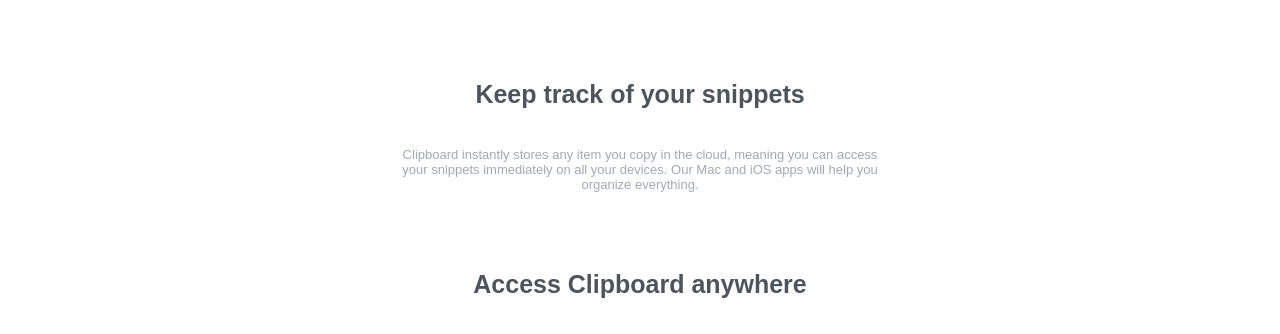
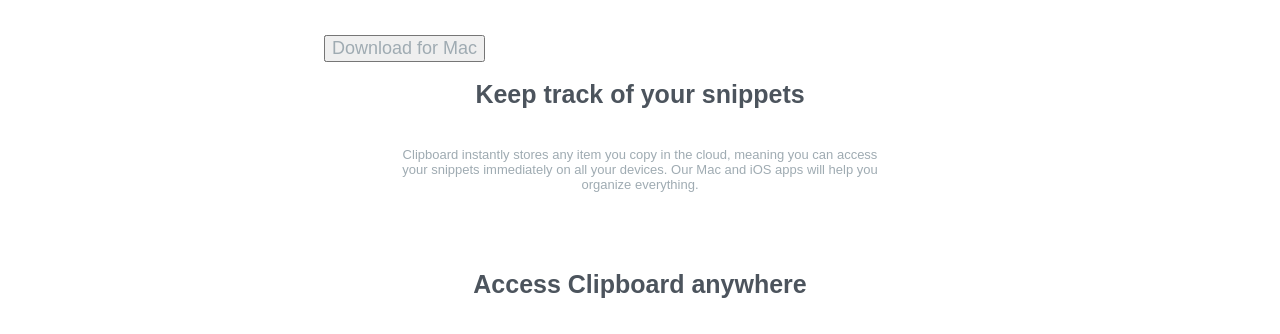
Before and after one commit to KatiaSonally/Clipboard-landing-page, a plain HTML site: page index.html in a window 1280 px wide. Shown: the part 451-785 px from the top of the page. Drawn offline with Linux system fonts and the light colour scheme; a web font is replaced by a local one.

Commit message:
Inserção dos botões.

```diff
--- a/index.html
+++ b/index.html
@@ -19,6 +19,10 @@
         <main>
             <div class="chamada">
                 <p>Clipboard allows you to track and organize everything you copy. Instantly access your clipboard on all your devices.</p>
+            </div>
+            <div class="container">
+                <input type="submit" value="Download for iOS" class="botoes">
+                <input type="submit" value="Download for Mac" class="botoes">
             </div>
             <div class="chamada2">
                 <p class="subtitulo">Keep track of your snippets</p>
--- a/style.css
+++ b/style.css
@@ -31,6 +31,21 @@
     padding: 20px;
 }
 
+.container {
+    position: relative;
+}
+
+.botoes {
+    font-family: 'Bai Jamjuree', sans-serif;
+    font-size: 18px;
+    color: #9fabb2;
+    font-weight: 400;
+    position: absolute;
+    top: 50%;
+    left: 25%;
+
+}
+
 .chamada2 {
     position: relative;
     width: 500px;
```
